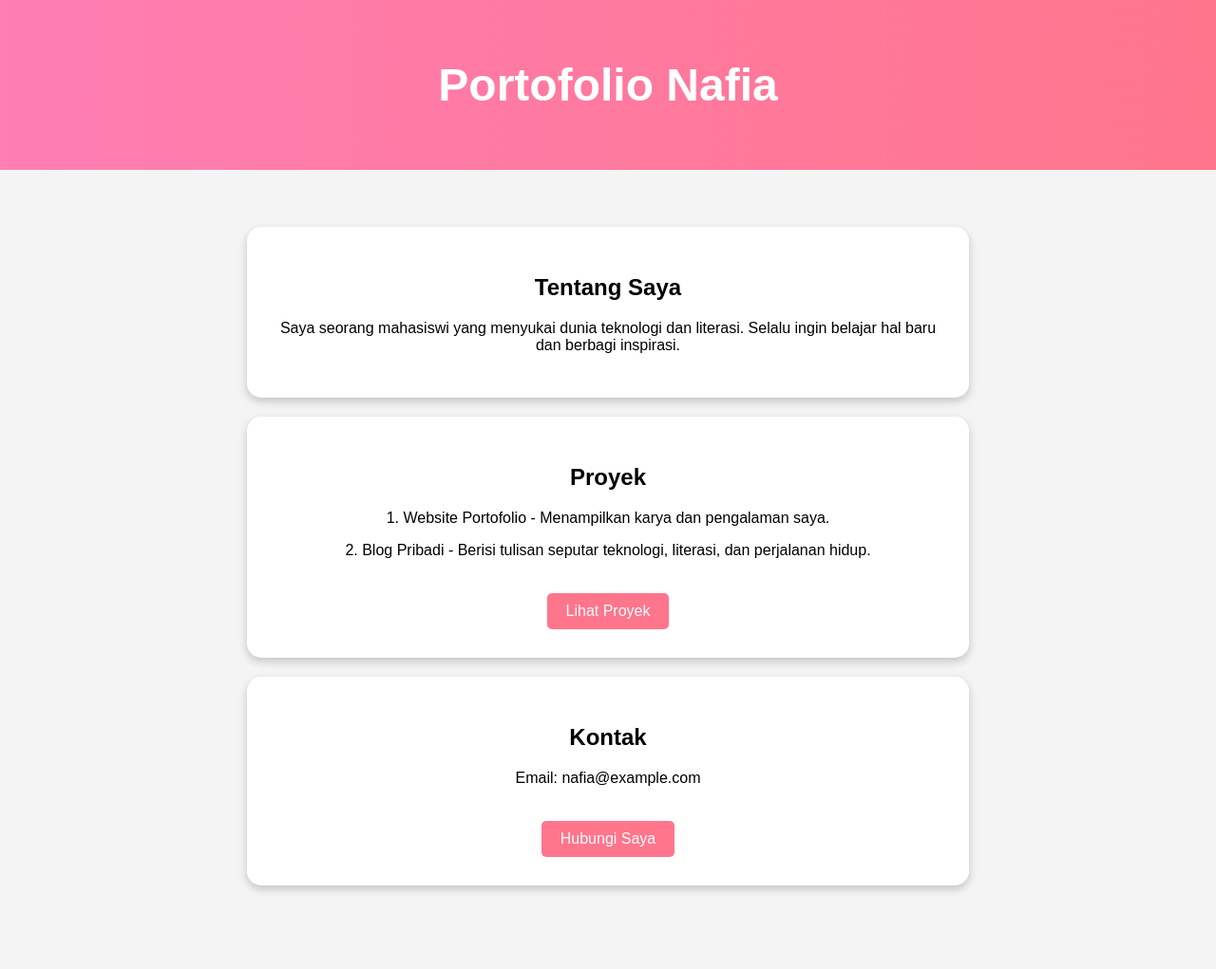
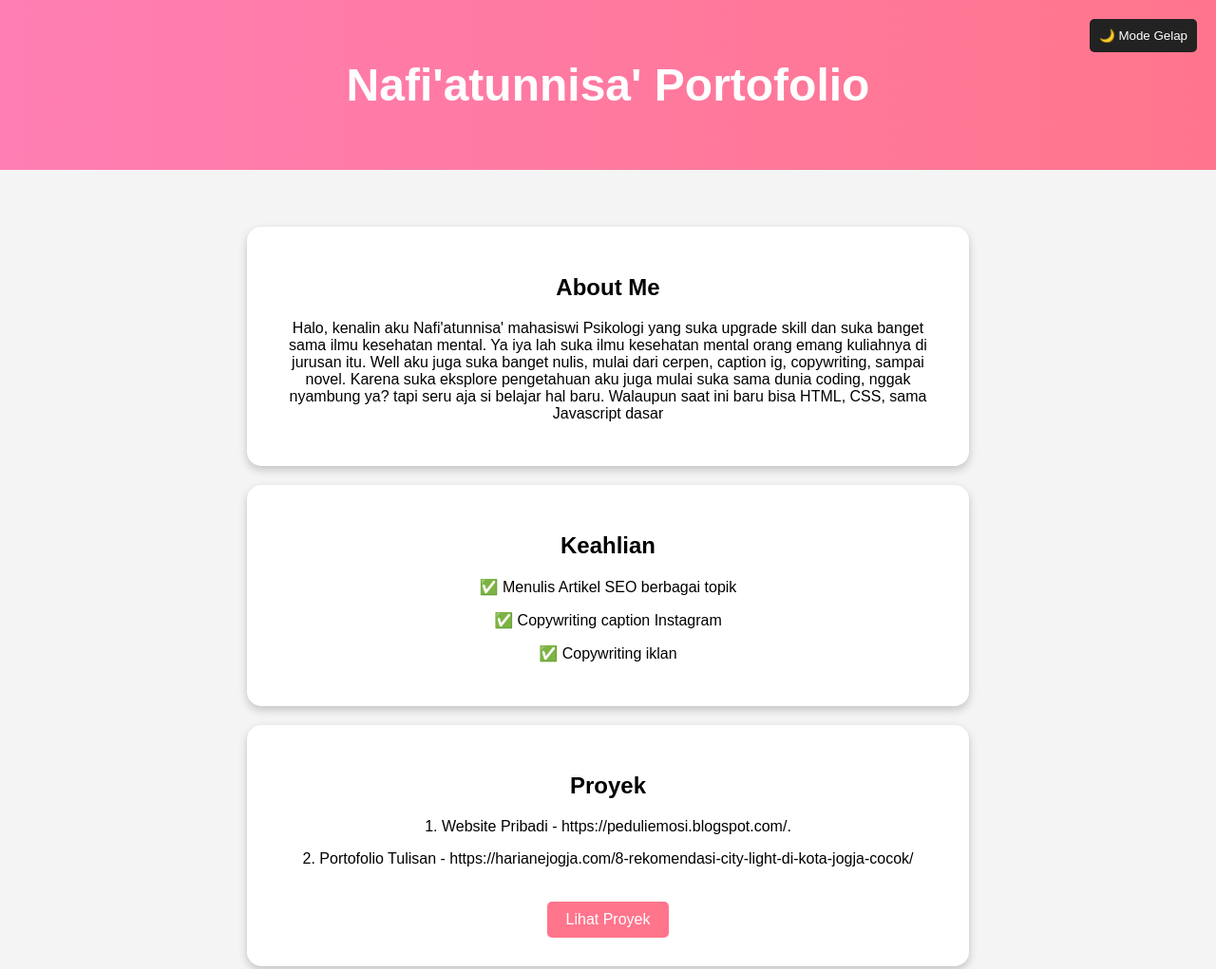
Before and after one commit to nafiatunnisa/Nafia-Portofolio, a plain HTML site: page Index.html in a window 1280 px wide. Shown: the top 1021 px of the page at 95% size. Before the commit the page ends 993 px from the top, so only its background shows below. Drawn offline with Linux system fonts and the light colour scheme.

Commit message:
Add files via upload

```diff
--- a/Index.html
+++ b/Index.html
@@ -3,7 +3,7 @@
 <head>
     <meta charset="UTF-8">
     <meta name="viewport" content="width=device-width, initial-scale=1.0">
-    <title>Portofolio - Nafia</title>
+    <title>Nafi'atunnisa' Portofolio</title>
     <style>
         body {
             font-family: 'Poppins', sans-serif;
@@ -11,6 +11,7 @@
             padding: 0;
             text-align: center;
             background-color: #f4f4f4;
+            transition: background 0.3s, color 0.3s;
         }
         header {
             background: linear-gradient(90deg, #ff7eb3, #ff758c);
@@ -30,6 +31,15 @@
             border-radius: 15px;
             box-shadow: 0 4px 10px rgba(0, 0, 0, 0.2);
             transition: transform 0.3s ease;
+            opacity: 0;
+            transform: translateY(20px);
+            animation: fadeIn 1s forwards;
+        }
+        @keyframes fadeIn {
+            to {
+                opacity: 1;
+                transform: translateY(0);
+            }
         }
         .card:hover {
             transform: translateY(-5px);
@@ -47,28 +57,59 @@
         .btn:hover {
             background: #ff5277;
         }
+        .toggle-btn {
+            position: absolute;
+            top: 20px;
+            right: 20px;
+            padding: 10px;
+            background: #222;
+            color: white;
+            border: none;
+            cursor: pointer;
+            border-radius: 5px;
+        }
+        .dark-mode {
+            background-color: #222;
+            color: white;
+        }
+        .dark-mode .card {
+            background: #333;
+            box-shadow: 0 4px 10px rgba(255, 255, 255, 0.2);
+        }
     </style>
 </head>
 <body>
+    <button class="toggle-btn" onclick="toggleDarkMode()">🌙 Mode Gelap</button>
     <header>
-        <h1>Portofolio Nafia</h1>
+        <h1>Nafi'atunnisa' Portofolio</h1>
     </header>
     <section>
         <div class="card">
-            <h2>Tentang Saya</h2>
-            <p>Saya seorang mahasiswi yang menyukai dunia teknologi dan literasi. Selalu ingin belajar hal baru dan berbagi inspirasi.</p>
+            <h2>About Me</h2>
+            <p>Halo, kenalin aku Nafi'atunnisa' mahasiswi Psikologi yang suka upgrade skill dan suka banget sama ilmu kesehatan mental. Ya iya lah suka ilmu kesehatan mental orang emang kuliahnya di jurusan itu. Well aku juga suka banget nulis, mulai dari cerpen, caption ig, copywriting, sampai novel. Karena suka eksplore pengetahuan aku juga mulai suka sama dunia coding, nggak nyambung ya? tapi seru aja si belajar hal baru. Walaupun saat ini baru bisa HTML, CSS, sama Javascript dasar</p>
+        </div>
+        <div class="card">
+            <h2>Keahlian</h2>
+            <p>✅ Menulis Artikel SEO berbagai topik</p>
+            <p>✅ Copywriting caption Instagram</p>
+            <p>✅ Copywriting iklan</p>
         </div>
         <div class="card">
             <h2>Proyek</h2>
-            <p>1. Website Portofolio - Menampilkan karya dan pengalaman saya.</p>
-            <p>2. Blog Pribadi - Berisi tulisan seputar teknologi, literasi, dan perjalanan hidup.</p>
-            <a href="#" class="btn">Lihat Proyek</a>
+            <p>1. Website Pribadi - https://peduliemosi.blogspot.com/.</p>
+            <p>2. Portofolio Tulisan - https://harianejogja.com/8-rekomendasi-city-light-di-kota-jogja-cocok/</p>
+            <a href="https://harianejogja.com/8-rekomendasi-city-light-di-kota-jogja-cocok/" class="btn">Lihat Proyek</a>
         </div>
         <div class="card">
             <h2>Kontak</h2>
-            <p>Email: nafia@example.com</p>
-            <a href="mailto:nafia@example.com" class="btn">Hubungi Saya</a>
+            <p>Email: nafiamisra@gmail.com</p>
+            <a href="https://wa.link/v0hbok" class="btn">Hubungi Saya</a>
         </div>
     </section>
+    <script>
+        function toggleDarkMode() {
+            document.body.classList.toggle("dark-mode");
+        }
+    </script>
 </body>
 </html>
```
